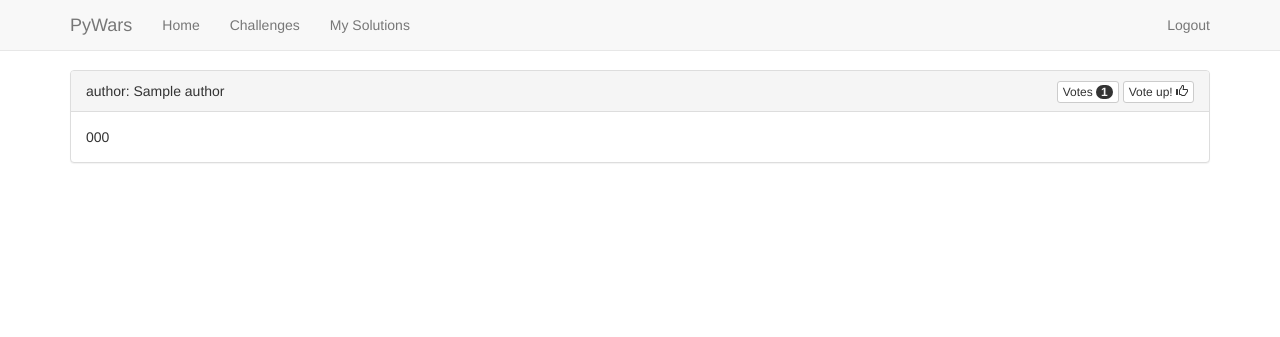
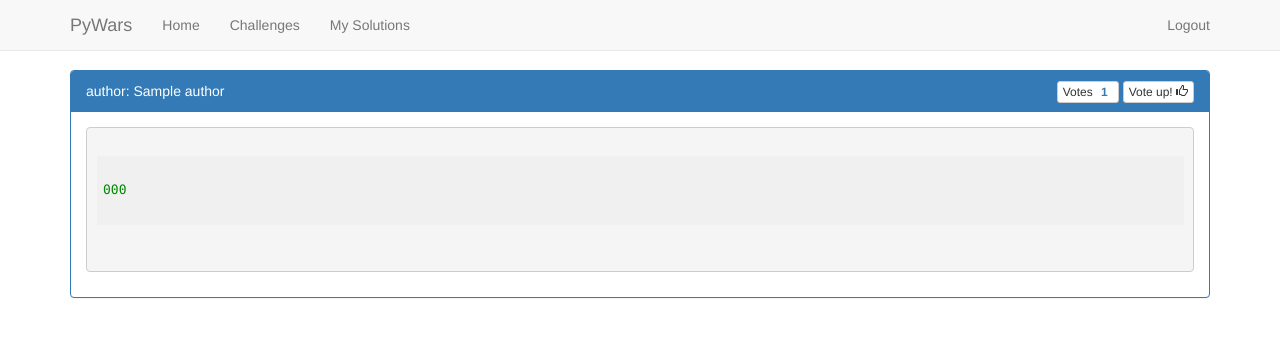
Before and after one commit to bkwi/pywars, a Django app: template challenges/templates/challenges/challenge_solutions_list.html in a window 1280 px wide. Shown: the top 337 px of the page. Run offline with Django 3.2, Linux system fonts and the light colour scheme; the template is opened without the code that fills it: most values are stand-ins (such as "Sample title", 1, 10 or a date in 2020); some libraries are stand-ins or nearby versions.

Commit message:
Added syntax highlighting for solutions

```diff
--- /dev/null
+++ b/challenges/static/challenges/css/highlightjs_default.css
@@ -0,0 +1,155 @@
+/*
+
+Original style from softwaremaniacs.org (c) Ivan Sagalaev <Maniac@SoftwareManiacs.Org>
+
+*/
+
+.hljs {
+  display: block;
+  overflow-x: auto;
+  padding: 0.5em;
+  background: #f0f0f0;
+  -webkit-text-size-adjust: none;
+}
+
+.hljs,
+.hljs-subst,
+.hljs-tag .hljs-title,
+.nginx .hljs-title {
+  color: black;
+}
+
+.hljs-string,
+.hljs-title,
+.hljs-constant,
+.hljs-parent,
+.hljs-tag .hljs-value,
+.hljs-rule .hljs-value,
+.hljs-preprocessor,
+.hljs-pragma,
+.hljs-name,
+.haml .hljs-symbol,
+.ruby .hljs-symbol,
+.ruby .hljs-symbol .hljs-string,
+.hljs-template_tag,
+.django .hljs-variable,
+.smalltalk .hljs-class,
+.hljs-addition,
+.hljs-flow,
+.hljs-stream,
+.bash .hljs-variable,
+.pf .hljs-variable,
+.apache .hljs-tag,
+.apache .hljs-cbracket,
+.tex .hljs-command,
+.tex .hljs-special,
+.erlang_repl .hljs-function_or_atom,
+.asciidoc .hljs-header,
+.markdown .hljs-header,
+.coffeescript .hljs-attribute,
+.tp .hljs-variable {
+  color: #800;
+}
+
+.smartquote,
+.hljs-comment,
+.hljs-annotation,
+.diff .hljs-header,
+.hljs-chunk,
+.asciidoc .hljs-blockquote,
+.markdown .hljs-blockquote {
+  color: #888;
+}
+
+.hljs-number,
+.hljs-date,
+.hljs-regexp,
+.hljs-literal,
+.hljs-hexcolor,
+.smalltalk .hljs-symbol,
+.smalltalk .hljs-char,
+.go .hljs-constant,
+.hljs-change,
+.lasso .hljs-variable,
+.makefile .hljs-variable,
+.asciidoc .hljs-bullet,
+.markdown .hljs-bullet,
+.asciidoc .hljs-link_url,
+.markdown .hljs-link_url {
+  color: #080;
+}
+
+.hljs-label,
+.ruby .hljs-string,
+.hljs-decorator,
+.hljs-filter .hljs-argument,
+.hljs-localvars,
+.hljs-array,
+.hljs-attr_selector,
+.hljs-important,
+.hljs-pseudo,
+.hljs-pi,
+.haml .hljs-bullet,
+.hljs-doctype,
+.hljs-deletion,
+.hljs-envvar,
+.hljs-shebang,
+.apache .hljs-sqbracket,
+.nginx .hljs-built_in,
+.tex .hljs-formula,
+.erlang_repl .hljs-reserved,
+.hljs-prompt,
+.asciidoc .hljs-link_label,
+.markdown .hljs-link_label,
+.vhdl .hljs-attribute,
+.clojure .hljs-attribute,
+.asciidoc .hljs-attribute,
+.lasso .hljs-attribute,
+.coffeescript .hljs-property,
+.hljs-phony {
+  color: #88f;
+}
+
+.hljs-keyword,
+.hljs-id,
+.hljs-title,
+.hljs-built_in,
+.css .hljs-tag,
+.hljs-doctag,
+.smalltalk .hljs-class,
+.hljs-winutils,
+.bash .hljs-variable,
+.pf .hljs-variable,
+.apache .hljs-tag,
+.hljs-type,
+.hljs-typename,
+.tex .hljs-command,
+.asciidoc .hljs-strong,
+.markdown .hljs-strong,
+.hljs-request,
+.hljs-status,
+.tp .hljs-data,
+.tp .hljs-io {
+  font-weight: bold;
+}
+
+.asciidoc .hljs-emphasis,
+.markdown .hljs-emphasis,
+.tp .hljs-units {
+  font-style: italic;
+}
+
+.nginx .hljs-built_in {
+  font-weight: normal;
+}
+
+.coffeescript .javascript,
+.javascript .xml,
+.lasso .markup,
+.tex .hljs-formula,
+.xml .javascript,
+.xml .vbscript,
+.xml .css,
+.xml .hljs-cdata {
+  opacity: 0.5;
+}
--- a/challenges/templates/challenges/_solution_template.html
+++ b/challenges/templates/challenges/_solution_template.html
@@ -1,4 +1,8 @@
-<div class="panel panel-default">
+{% if forloop.first %}
+  <div class="panel panel-primary">
+{% else %}
+  <div class="panel panel-default">
+{% endif %}
 
   <div class="panel-heading">
     author: {{ solution.author.name }}
@@ -14,7 +18,11 @@
   </div>
 
   <div class="panel-body">
-      {{ solution.code }}
+    <pre>
+      <code class="python">
+{{ solution.code }}
+      </code>
+    </pre>
   </div>
 
 </div>
--- a/challenges/templates/challenges/challenge_solutions_list.html
+++ b/challenges/templates/challenges/challenge_solutions_list.html
@@ -1,5 +1,9 @@
 {% extends 'main/base.html' %}
 {% load staticfiles %}
+
+{% block styles %}
+<link rel="stylesheet" href="{% static 'challenges/css/highlightjs_default.css' %}">
+{% endblock %}
 
 {% block page_body %}
 
@@ -14,9 +18,14 @@
 {% endblock %}
 
 {% block scripts %}
+<script src="{% static 'challenges/js/highlight.pack.js' %}"></script>
+
 <script type="text/javascript">
+  hljs.initHighlightingOnLoad();
+
   var userId = '{{ request.user.id }}';
   var csrfToken = '{{ csrf_token }}';
 </script>
+
 <script src="{% static 'challenges/js/vote.js' %}"></script>
 {% endblock %}
```
Also changed, not shown: challenges/static/challenges/js/highlight.pack.js (added).
